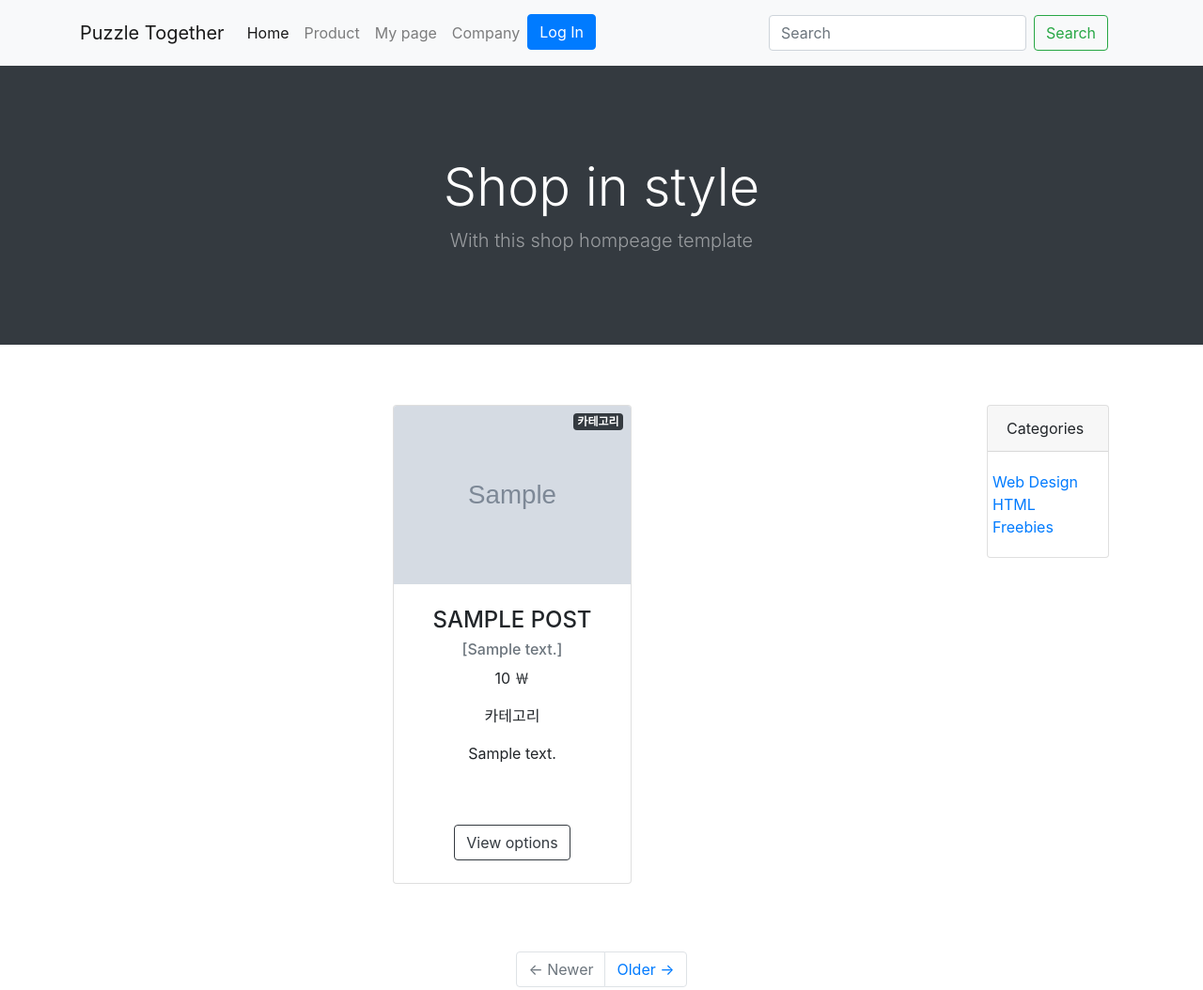
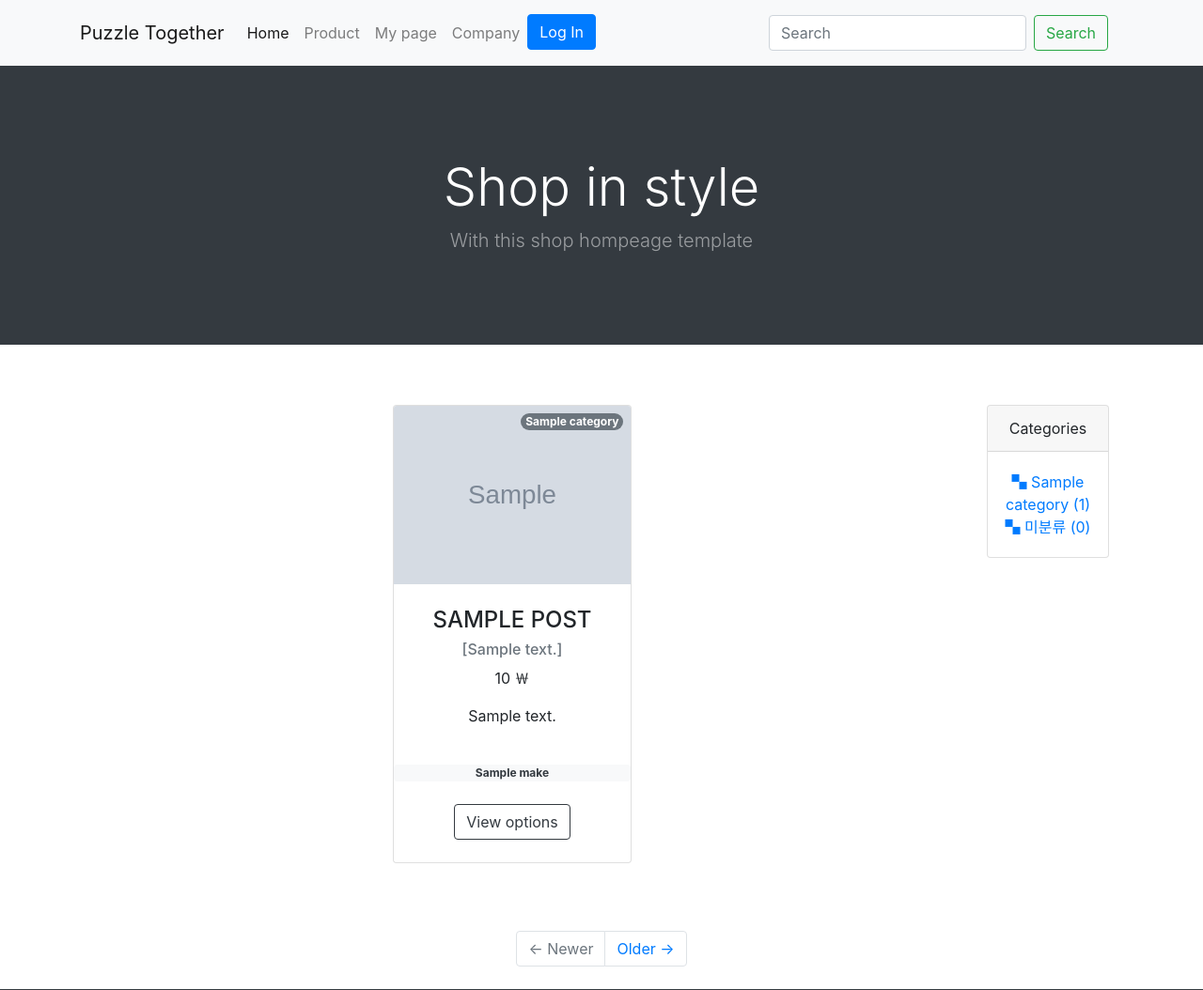
Before and after one commit to tndus03/InternetProject, a Django app: page /shopping/ in a window 1280 px wide. Shown: the top 1054 px of the page at 94% size. Run offline with Django 4.2, Linux system fonts and the light colour scheme; tables that the repository leaves empty hold one stand-in row (values such as "Sample post"); grey boxes marked "Sample" are stand-in pictures; some libraries are stand-ins or nearby versions.

Commit message:
포스트 목록/상세 페이지에 카테고리/제조사 추가

```diff
--- a/shopping/models.py
+++ b/shopping/models.py
@@ -1,4 +1,25 @@
 from django.db import models
+from django.contrib.auth.models import User
+
+class Category(models.Model):
+    name = models.CharField(max_length=50, unique=True)
+    slug = models.SlugField(max_length=200, unique=True, allow_unicode=True)
+
+    def __str__(self):
+        return self.name
+
+    # def get_absolute_url(self):
+    #     return f'/shopping/category/{self.slug}'
+
+    class Meta:
+        verbose_name_plural = 'Categories'
+
+class Make(models.Model):
+    name = models.CharField(max_length=30, unique=True)
+    slug = models.SlugField(max_length=200, unique=True, allow_unicode=True)
+
+    def __str__(self):
+        return self.name
 
 class Post(models.Model):
     title = models.CharField(max_length=50)  # 퍼즐 이름
@@ -13,13 +34,15 @@ class Post(models.Model):
     created_at = models.DateTimeField(auto_now_add=True)  # 포스팅한 날짜
     updated_at = models.DateTimeField(auto_now=True)  # 수정된 날짜
 
+    author = models.ForeignKey(User, null=True, on_delete=models.SET_NULL)
+    category = models.ForeignKey(Category, null=True, blank=True, on_delete=models.SET_NULL)
+    make = models.ForeignKey(Make, null=True, blank=True, on_delete=models.SET_NULL)
+
     def __str__(self):
-        return f'[{self.pk}] {self.title}'
+        return f'[{self.pk}] {self.title} :: {self.author}'
 
     def get_absolute_url(self):
         return f'/shopping/{self.pk}/'
 
     def get_number(self):
         return f'puzzle-{self.pk}'
-
-    # 이미지, 제조사, 카테고리는 나중에
--- a/shopping/templates/shopping/base.html
+++ b/shopping/templates/shopping/base.html
@@ -10,6 +10,7 @@
 <body>
     {% include 'shopping/navbar.html' %}
 
+
     {% block main-area %}
     {% endblock %}
 
--- /dev/null
+++ b/shopping/templates/shopping/header.html
@@ -0,0 +1,9 @@
+    <!-- Header-->
+    <header class="bg-dark py-5">
+        <div class="container px-4 px-lg-5 my-5" id="na">
+            <div class="text-center text-white">
+                <h1 class="display-4 fw-bolder">Shop in style</h1>
+                <p class="lead fw-normal text-white-50 mb-0">With this shop hompeage template</p>
+            </div>
+        </div>
+    </header>
--- a/shopping/templates/shopping/post_list.html
+++ b/shopping/templates/shopping/post_list.html
@@ -1,14 +1,7 @@
 {% extends 'shopping/base.html' %}
 {% block main-area %}
-    <!-- Header-->
-    <header class="bg-dark py-5">
-        <div class="container px-4 px-lg-5 my-5" id="na">
-            <div class="text-center text-white">
-                <h1 class="display-4 fw-bolder">Shop in style</h1>
-                <p class="lead fw-normal text-white-50 mb-0">With this shop hompeage template</p>
-            </div>
-        </div>
-    </header>
+
+{% include 'shopping/header.html' %}
 
     <!-- Section-->
     <div class="container mt-3">
@@ -21,9 +14,13 @@
                         {% if post_list.exists %}
                         {% for p in post_list %}
                         <div class="col mb-5">
-                            <div class="card h-100">
+                            <div class="card h-100" id="post-{{p.pk}}">
                                 <!-- Product image-->
-                                <div class="badge bg-dark text-white position-absolute" style="top: 0.5rem; right: 0.5rem">카테고리</div>
+                                {% if p.category %}
+                                    <div class="badge rounded-pill bg-secondary text-white position-absolute" style="top: 0.5rem; right: 0.5rem">{{ p.category }}</div>
+                                {% else %}
+                                    <div class="badge rounded-pill bg-secondary text-white position-absolute" style="top: 0.5rem; right: 0.5rem">미분류</div>
+                                {% endif %}
                                 {% if p.head_image %}
                                     <img class="card-img-top" src="{{ p.head_image.url }}" alt="{{p}}의 head image" />
                                 {% else %}
@@ -39,13 +36,16 @@
                                         {% endif %}
                                         <!-- Product price-->
                                         <p>{{ p.price }} &#65510;</p>
-                                        <!-- Product category-->
-                                        <p>카테고리</p>
                                         <!-- Product 설명-->
                                         <p>{{ p.content | truncatewords:45}}</p>
                                     </div>
                                 </div>
                                 <!-- Product actions-->
+                                {% if p.make %}
+                                    <div class="badge bg-light text-dark">{{ p.make }}</div>
+                                {% else %}
+                                    <div class="badge bg-light text-dark">미상</div>
+                                {% endif %}
                                 <div class="card-footer p-4 pt-0 border-top-0 bg-transparent">
                                     <div class="text-center"><a class="btn btn-outline-dark mt-auto" href="{{ p.get_absolute_url }}">View options</a></div>
                                 </div>
@@ -63,18 +63,17 @@
 
             <div class="col-md-3 col-lg-2">
             <!-- Categories widget-->
-            <div class="container mt-5">
+            <div class="container mt-5 text-center" id="categories-card">
             <div class="card mb-4">
                 <div class="card-header">Categories</div>
                     <div class="card-body">
                         <div class="row">
-                            <div class="col-sm-6z">
-                                <ul class="list-unstyled mb-0">
-                                    <li><a href="#!">Web Design</a></li>
-                                    <li><a href="#!">HTML</a></li>
-                                    <li><a href="#!">Freebies</a></li>
-                                </ul>
-                            </div>
+                            <ul class="list-unstyled mb-0">
+                                {% for c in categories %}
+                                <li><a href="#!">&#9626;&nbsp;{{c}} ({{c.post_set.count}})</a></li>
+                                {% endfor %}
+                                <li><a href="#!">&#9626;&nbsp;미분류 ({{no_category_post_count}})</a></li>
+                            </ul>
                         </div>
                     </div>
                 </div>
--- a/shopping/views.py
+++ b/shopping/views.py
@@ -1,5 +1,5 @@
 from django.shortcuts import render
-from .models import Post
+from .models import Post, Category, Make
 from django.views.generic import ListView, DetailView
 
 # Create your views here.
@@ -7,5 +7,23 @@ class PostList(ListView):
     model = Post
     ordering = '-pk'
 
+    def get_context_data(self, *, object_list=None, **kwargs):
+        context = super(PostList, self).get_context_data()
+        context['categories'] = Category.objects.all()
+        context['no_category_post_count'] = Post.objects.filter(category=None).count()
+        return context
+
+    # def make_get_context_data(self, *, object_list=None, **kwargs):
+    #     context = super(PostList, self).get_context_data()
+    #     context['makes'] = Make.objects.all()
+    #     return context
+
 class PostDetail(DetailView):
     model = Post
+
+    def get_context_data(self, *, object_list=None, **kwargs):
+        context = super(PostDetail, self).get_context_data()
+        context['categories'] = Category.objects.all()
+        context['no_category_post_count'] = Post.objects.filter(category=None).count()
+        # context['comment_form'] = CommentForm
+        return context
```
Also changed, not shown: shopping/admin.py (+10 -1 lines), shopping/templates/shopping/post_detail.html (+10 -0 lines).
